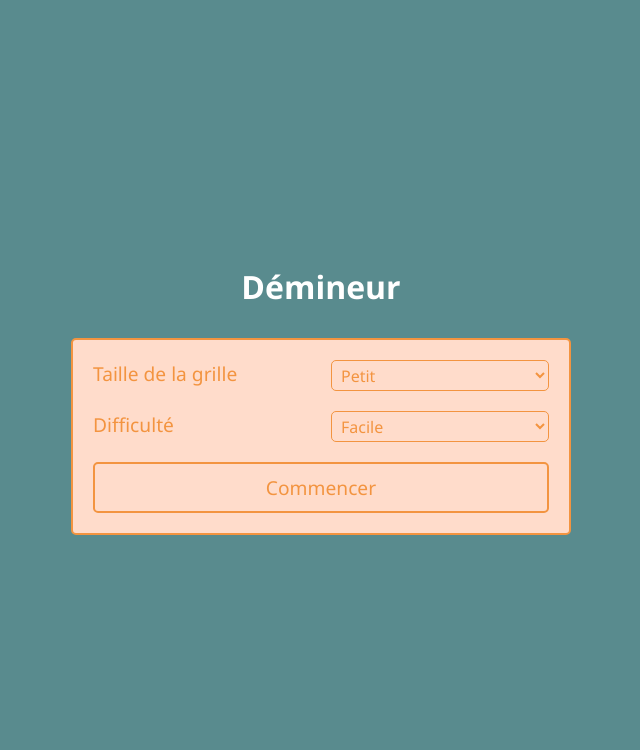
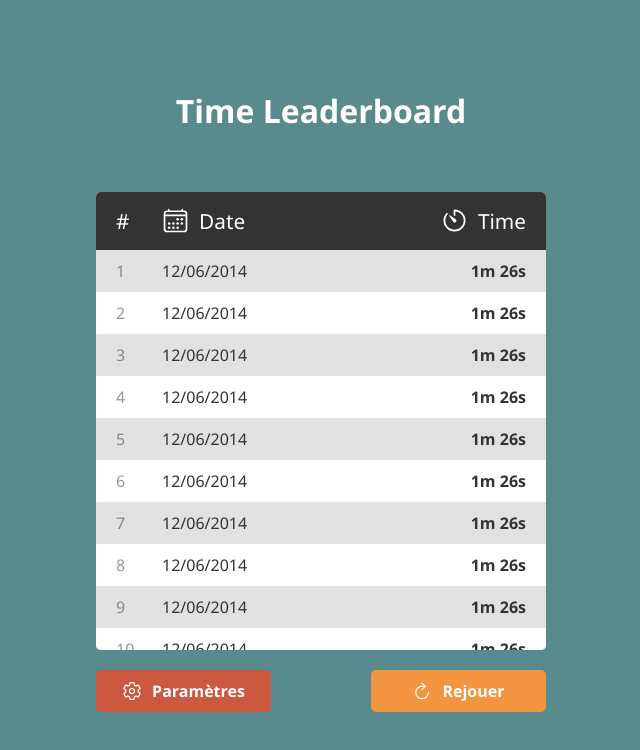
Before and after one commit to cedric69lt/Minesweeper, a React (Create React App) app: page / in a window 1280 px wide. Shown: the top 750 px of the page, without its empty margins (319-959 px from the left). Built offline with nearby package versions, Linux system fonts and the light colour scheme.

Commit message:
💄 (leaderboard): Ability to replay a game or change game settings

```diff
--- a/package.json
+++ b/package.json
@@ -11,10 +11,12 @@
 		"eject": "react-scripts eject"
 	},
 	"dependencies": {
+		"@types/localforage": "^0.0.34",
 		"@types/node": "^20.11.16",
 		"@types/react": "^18.2.53",
 		"@types/react-dom": "^18.2.18",
 		"commitizen": "^4.3.0",
+		"localforage": "^1.10.0",
 		"react": "^18.2.0",
 		"react-dom": "^18.2.0",
 		"react-scripts": "5.0.1",
--- /dev/null
+++ b/src/assets/calendar.tsx
@@ -0,0 +1,92 @@
+const Calendar = (props: any) => {
+	return (
+		<svg
+			xmlns='http://www.w3.org/2000/svg'
+			viewBox='0 0 512 512'
+			{...props}
+		>
+			<rect
+				fill='none'
+				stroke='currentColor'
+				strokeLinejoin='round'
+				strokeWidth='32'
+				x='48'
+				y='80'
+				width='416'
+				height='384'
+				rx='48'
+			/>
+			<circle
+				cx='296'
+				cy='232'
+				r='24'
+				fill='currentColor'
+			/>
+			<circle
+				cx='376'
+				cy='232'
+				r='24'
+				fill='currentColor'
+			/>
+			<circle
+				cx='296'
+				cy='312'
+				r='24'
+				fill='currentColor'
+			/>
+			<circle
+				cx='376'
+				cy='312'
+				r='24'
+				fill='currentColor'
+			/>
+			<circle
+				cx='136'
+				cy='312'
+				r='24'
+				fill='currentColor'
+			/>
+			<circle
+				cx='216'
+				cy='312'
+				r='24'
+				fill='currentColor'
+			/>
+			<circle
+				cx='136'
+				cy='392'
+				r='24'
+				fill='currentColor'
+			/>
+			<circle
+				cx='216'
+				cy='392'
+				r='24'
+				fill='currentColor'
+			/>
+			<circle
+				cx='296'
+				cy='392'
+				r='24'
+				fill='currentColor'
+			/>
+			<path
+				fill='none'
+				stroke='currentColor'
+				strokeLinejoin='round'
+				strokeWidth='32'
+				strokeLinecap='round'
+				d='M128 48v32M384 48v32'
+			/>
+			<path
+				fill='none'
+				stroke='currentColor'
+				strokeLinejoin='round'
+				strokeWidth='32'
+				d='M464 160H48'
+			/>
+		</svg>
+	);
+};
+
+export default Calendar;
--- /dev/null
+++ b/src/assets/replay.tsx
@@ -0,0 +1,28 @@
+const Replay = (props: any) => {
+	return (
+		<svg
+			xmlns='http://www.w3.org/2000/svg'
+			viewBox='0 0 512 512'
+			{...props}
+		>
+			<path
+				d='M320 146s24.36-12-64-12a160 160 0 10160 160'
+				fill='none'
+				stroke='currentColor'
+				stroke-linecap='round'
+				stroke-miterlimit='10'
+				stroke-width='32'
+			/>
+			<path
+				fill='none'
+				stroke='currentColor'
+				stroke-linecap='round'
+				stroke-linejoin='round'
+				stroke-width='32'
+				d='M256 58l80 80-80 80'
+			/>
+		</svg>
+	);
+};
+
+export default Replay;
--- /dev/null
+++ b/src/assets/settings.tsx
@@ -0,0 +1,20 @@
+const Settings = (props: any) => {
+	return (
+		<svg
+			xmlns='http://www.w3.org/2000/svg'
+			viewBox='0 0 512 512'
+			{...props}
+		>
+			<path
+				d='M262.29 192.31a64 64 0 1057.4 57.4 64.13 64.13 0 00-57.4-57.4zM416.39 256a154.34 154.34 0 01-1.53 20.79l45.21 35.46a10.81 10.81 0 012.45 13.75l-42.77 74a10.81 10.81 0 01-13.14 4.59l-44.9-18.08a16.11 16.11 0 00-15.17 1.75A164.48 164.48 0 01325 400.8a15.94 15.94 0 00-8.82 12.14l-6.73 47.89a11.08 11.08 0 01-10.68 9.17h-85.54a11.11 11.11 0 01-10.69-8.87l-6.72-47.82a16.07 16.07 0 00-9-12.22 155.3 155.3 0 01-21.46-12.57 16 16 0 00-15.11-1.71l-44.89 18.07a10.81 10.81 0 01-13.14-4.58l-42.77-74a10.8 10.8 0 012.45-13.75l38.21-30a16.05 16.05 0 006-14.08c-.36-4.17-.58-8.33-.58-12.5s.21-8.27.58-12.35a16 16 0 00-6.07-13.94l-38.19-30A10.81 10.81 0 0149.48 186l42.77-74a10.81 10.81 0 0113.14-4.59l44.9 18.08a16.11 16.11 0 0015.17-1.75A164.48 164.48 0 01187 111.2a15.94 15.94 0 008.82-12.14l6.73-47.89A11.08 11.08 0 01213.23 42h85.54a11.11 11.11 0 0110.69 8.87l6.72 47.82a16.07 16.07 0 009 12.22 155.3 155.3 0 0121.46 12.57 16 16 0 0015.11 1.71l44.89-18.07a10.81 10.81 0 0113.14 4.58l42.77 74a10.8 10.8 0 01-2.45 13.75l-38.21 30a16.05 16.05 0 00-6.05 14.08c.33 4.14.55 8.3.55 12.47z'
+				fill='none'
+				stroke='currentColor'
+				stroke-linecap='round'
+				stroke-linejoin='round'
+				stroke-width='32'
+			/>
+		</svg>
+	);
+};
+
+export default Settings;
--- /dev/null
+++ b/src/assets/timer.tsx
@@ -0,0 +1,24 @@
+const Timer = (props: any) => {
+	return (
+		<svg
+			xmlns='http://www.w3.org/2000/svg'
+			viewBox='0 0 512 512'
+			{...props}
+		>
+			<path
+				d='M112.91 128A191.85 191.85 0 0064 254c-1.18 106.35 85.65 193.8 192 194 106.2.2 192-85.83 192-192 0-104.54-83.55-189.61-187.5-192a4.36 4.36 0 00-4.5 4.37V152'
+				fill='none'
+				stroke='currentColor'
+				strokeLinecap='round'
+				strokeLinejoin='round'
+				strokeWidth='32'
+			/>
+			<path
+				d='M233.38 278.63l-79-113a8.13 8.13 0 0111.32-11.32l113 79a32.5 32.5 0 01-37.25 53.26 33.21 33.21 0 01-8.07-7.94z'
+				fill='currentColor'
+			/>
+		</svg>
+	);
+};
+
+export default Timer;
--- a/src/components/Leaderboard/leaderboard.tsx
+++ b/src/components/Leaderboard/leaderboard.tsx
@@ -1,50 +1,83 @@
-import React from 'react';
+import { useRecoilState } from 'recoil';
+import CalendarIcon from '../../assets/calendar';
+import Replay from '../../assets/replay';
+import Settings from '../../assets/settings';
+import TimerIcon from '../../assets/timer';
 import './styles.scss';
+import { gameStateAtom } from '../../contexts/gameState';
 
 const arrayBoard = [
-	{ date: '12/06/2014', time: '1.06' },
-	{ date: '12/06/2014', time: '1.06' },
-	{ date: '12/06/2014', time: '1.06' },
-	{ date: '12/06/2014', time: '1.06' },
-	{ date: '12/06/2014', time: '1.06' },
-	{ date: '12/06/2014', time: '1.06' },
-	{ date: '12/06/2014', time: '1.06' },
-	{ date: '12/06/2014', time: '1.06' },
-	{ date: '12/06/2014', time: '1.06' },
-	{ date: '12/06/2014', time: '1.06' },
-	{ date: '12/06/2014', time: '1.06' },
-	{ date: '12/06/2014', time: '1.06' },
-	{ date: '12/06/2014', time: '1.06' },
-	{ date: '12/06/2014', time: '1.06' },
-	{ date: '12/06/2014', time: '1.06' },
+	{ date: '12/06/2014', time: '1m 26s' },
+	{ date: '12/06/2014', time: '1m 26s' },
+	{ date: '12/06/2014', time: '1m 26s' },
+	{ date: '12/06/2014', time: '1m 26s' },
+	{ date: '12/06/2014', time: '1m 26s' },
+	{ date: '12/06/2014', time: '1m 26s' },
+	{ date: '12/06/2014', time: '1m 26s' },
+	{ date: '12/06/2014', time: '1m 26s' },
+	{ date: '12/06/2014', time: '1m 26s' },
+	{ date: '12/06/2014', time: '1m 26s' },
+	{ date: '12/06/2014', time: '1m 26s' },
+	{ date: '12/06/2014', time: '1m 26s' },
+	{ date: '12/06/2014', time: '1m 26s' },
+	{ date: '12/06/2014', time: '1m 26s' },
+	{ date: '12/06/2014', time: '1m 26s' },
 ];
 
 const LeaderBoard = () => {
+	const [, setGameState] = useRecoilState(gameStateAtom);
+
 	return (
-		<div className='boardContainer'>
-			<p className='titleBoard'>Time Leaderboard</p>
-			<div className='completeBoard'>
-				<div className='lineInfo'>
-					<p className='infoDate'>Day</p>
-					<p className='infoScore'>Time</p>
+		<>
+			<h1 className='title'>Time Leaderboard</h1>
+
+			<div className='board'>
+				<div className='header'>
+					<p>#</p>
+					<p>
+						<CalendarIcon />
+						Date
+					</p>
+					<p>
+						<TimerIcon />
+						Time
+					</p>
 				</div>
 
-				<div className='containerLittle'>
+				<div className='scoresContainer'>
 					{arrayBoard.map((item, index) => {
 						return (
 							<div
-								className='lineBoard'
-								key={index}
+								className='score'
+								key={`score#${index}`}
 							>
-								<p className='blockDate'>{item.date}</p>
-								<p className='blockScore'>{item.time}</p>
+								<span>{index + 1}</span>
+								<span>{item.date}</span>
+								<span>{item.time}</span>
 							</div>
 						);
 					})}
-					;
 				</div>
 			</div>
-		</div>
+
+			<div className='controls'>
+				<button
+					className='controlButton home'
+					onClick={() => setGameState((prev) => ({ ...prev, status: 'settings' }))}
+				>
+					<Settings />
+					Paramètres
+				</button>
+
+				<button
+					className='controlButton replay'
+					onClick={() => setGameState((prev) => ({ ...prev, status: 'idle' }))}
+				>
+					<Replay />
+					Rejouer
+				</button>
+			</div>
+		</>
 	);
 };
 
--- a/src/components/Leaderboard/styles.scss
+++ b/src/components/Leaderboard/styles.scss
@@ -1,72 +1,111 @@
-.boardContainer {
+.title {
+	margin-bottom: 40px;
+	font-size: 2rem;
+	font-weight: 600;
+	color: #ffffff;
+}
+
+.board {
 	display: flex;
 	flex-direction: column;
+	width: 95svw;
+	max-width: 450px;
+	border-radius: 5px;
+	background-color: #fff;
+	overflow: hidden;
+
+	& > .header {
+		display: grid;
+		grid-template-columns: 1em repeat(2, 1fr);
+		gap: 30px;
+		padding: 15px 20px;
+		background-color: #333;
+
+		& > * {
+			display: flex;
+			flex-wrap: nowrap;
 			align-items: center;
-	justify-content: center;
-	height: 100vh;
-    width: 100vw;
+			gap: 10px;
+			font-size: 1.3em;
+			font-weight: 400;
+			color: #fff;
+
+			& > svg {
+				height: 1.3em;
 			}
 
-.titleBoard {
-	font-size: 1.5rem;
-	margin-bottom: 1rem;
-	font-weight: bold;
+			&:last-child {
+				justify-content: flex-end;
+			}
+		}
 	}
 
-.completeBoard {
-	display: flex;
-	flex-direction: column;
-	gap: 1em;
-	border: 2px solid #fff;
-    border-radius: 5px;
-    padding: 15px;
-    background-color: #fff;
-    width: 100%;
-    max-width: 400px;
+	& > .scoresContainer {
+		height: 100%;
+		max-height: 400px;
+		overflow-y: auto;
 
+		& > .score {
+			display: grid;
+			grid-template-columns: 1em repeat(2, 1fr);
+			gap: 30px;
+			padding: 10px 20px;
+			background-color: #e1e1e1;
+			color: #333;
+
+			& > * {
+				&:first-child {
+					opacity: 0.5;
 				}
 
-.containerLittle {
-    overflow: scroll;
-    height: 100%;
-    max-height: 350px;
-    gap: 1em;
+				&:last-child {
+					justify-self: end;
+					font-weight: 600;
+				}
 			}
 
-.lineInfo {
-    display: grid;
-	grid-template-columns: 1fr 1fr;
-	gap: 10px;
-    border: 1.5px solid #fff;
-    border-radius: 3px;
-    padding: 10px;
-    background-color: #333;
-    color: #fff;
-    font-weight: 400;
+			&:nth-child(2n) {
+				background-color: #ffffff;
+			}
+		}
+	}
 }
 
-.infoDate {
-    margin-left: 10px;
+.controls {
+	display: grid;
+	grid-template-columns: repeat(2, 1fr);
+	gap: 100px;
+	width: 100%;
+
+	& > .controlButton {
+		display: flex;
+		flex-wrap: nowrap;
+		justify-content: center;
+		align-items: center;
+		gap: 10px;
+		padding: 10px 20px;
+		border: none;
+		border-radius: 5px;
+		font-size: 16px;
+		font-weight: 600;
+		transition: filter 0.3s ease;
+		color: #fff;
+		cursor: pointer;
+
+		&:hover {
+			filter: brightness(1.1);
 		}
 
-.infoScore {
-    text-align: right;
-    margin-right: 10px;
+		&.home {
+			background-color: #ca5940;
 		}
 
-.lineBoard {
-    display: grid;
-	grid-template-columns: 1fr 1fr;
-	gap: 10px;
-    border: 1.5px solid #fff;
-    margin-bottom: 10px;
-    border-radius: 3px;
-    padding: 5px;
-    background-color: #e1e1e1;
-    color: #333;
-    font-weight: 400;
+		&.replay {
+			background-color: #f39440;
 		}
 
-.blockScore {
-    text-align: right;
+		& > svg {
+			width: 20px;
 		}
+	}
+}
--- a/src/contexts/gameState.ts
+++ b/src/contexts/gameState.ts
@@ -3,7 +3,7 @@ import { atom } from 'recoil';
 export const gameStateAtom = atom({
 	key: 'gameState',
 	default: {
-		status: 'settings',
+		status: 'board',
 		difficulty: 'begginer',
 		gridSize: 20,
 		bombs: 0,
```
Also changed, not shown: src/App.tsx (+4 -4 lines), 1 other file (tests, documents, lock files or other folders). Lines whose indentation alone changed are shown as unchanged.
